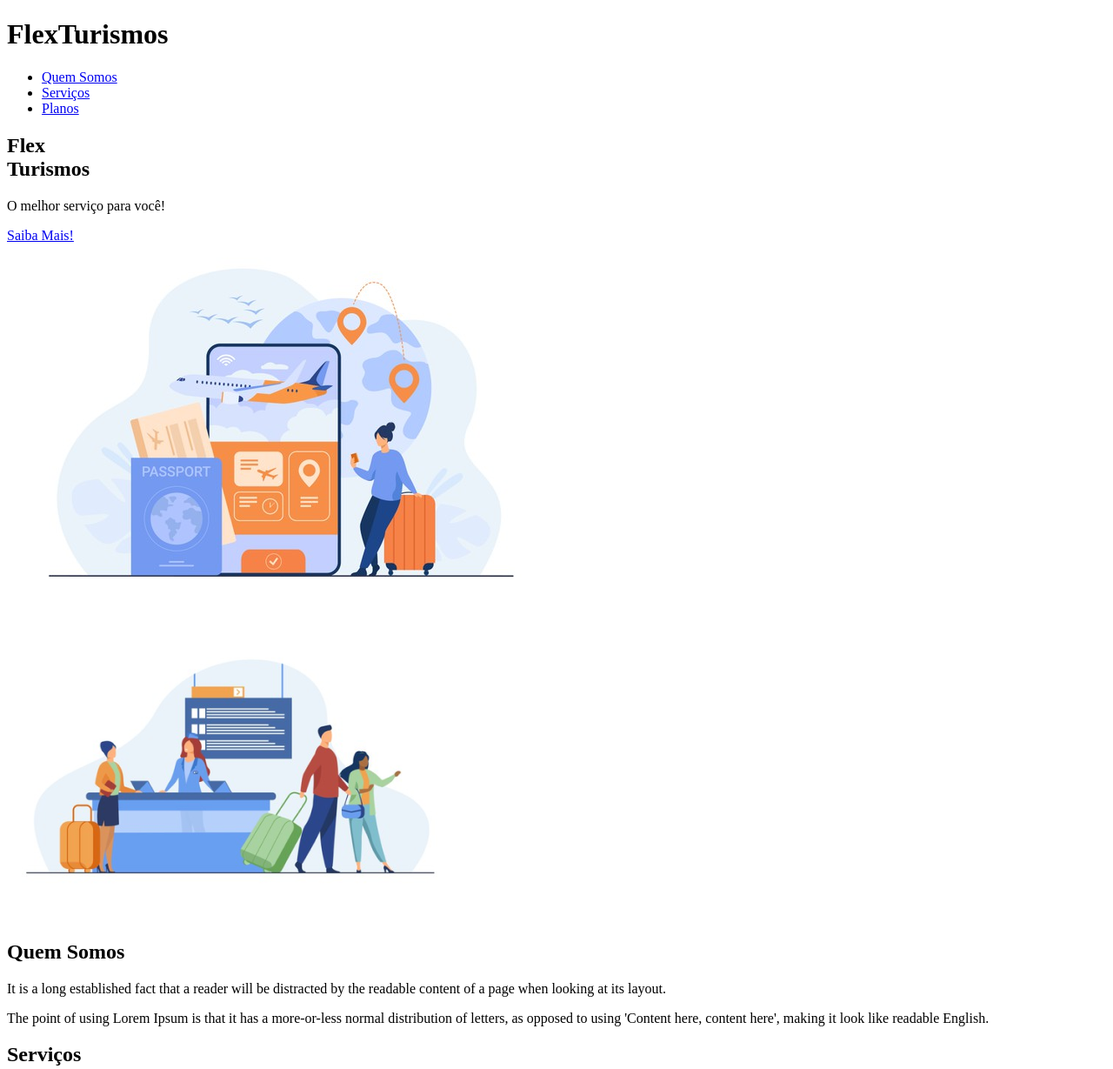
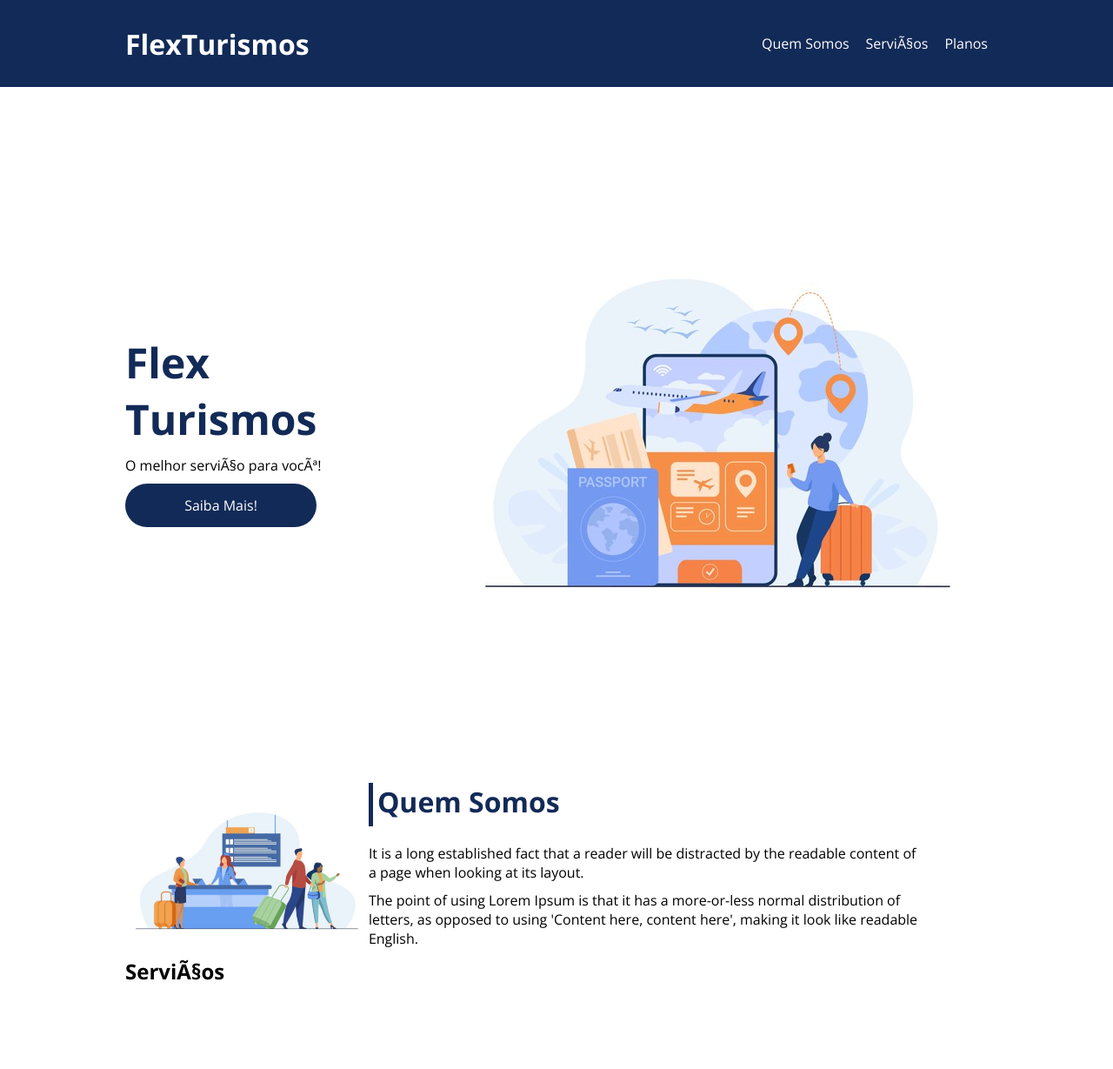
Before and after one commit to D-Morais/landing-page, a plain HTML site: page index.html in a window 1280 px wide. Shown: the top 1229 px of the page at 87% size. Drawn offline with nearby package versions, Linux system fonts and the light colour scheme.

Commit message:
Adicionando CSS a página

```diff
--- a/index.html
+++ b/index.html
@@ -1,23 +1,27 @@
 <!DOCTYPE html>
 <html lang="pt-br">
 <head>
-    <meta charset="UTF-8">
+    <metact charset="UTF-8">
     <meta name="viewport" content="width=device-width, initial-scale=1.0">
     <title>Flex Turismos</title>
     <link rel="stylesheet" href="style.css">
+    <link rel="preconnect" href="https://fonts.googleapis.com">
+    <link href="https://fonts.googleapis.com/css2?family=Open+Sans:ital,wght@0,300;0,400;0,600;0,700;1,400;1,600&display=swap" rel="stylesheet">
 </head>
 <body>
     <header>
-        <h1>FlexTurismos</h1>
-        <ul>
-            <li><a href="#quem-somos">Quem Somos</a></li>
-            <li><a href="#servicos">Serviços</a></li>
-            <li><a href="#planos">Planos</a></li>
-        </ul>
+        <div class="flex-container menu">
+            <div><h1>FlexTurismos</h1></div>
+            <ul class="list-items">
+                <li><a href="#quem-somos">Quem Somos</a></li>
+                <li><a href="#servicos">Serviços</a></li>
+                <li><a href="#planos">Planos</a></li>
+            </ul>
+        </div>
     </header>
     <main>
-        <section>
-            <div>
+        <section class="flex-container apresentacao">
+            <div class="texto-apresentacao">
                 <h1>Flex <br>Turismos</h1>
                 <p>O melhor serviço para você!</p>
                 <a href="#">Saiba Mais!</a>
@@ -26,17 +30,17 @@
                 <div><img src="./img/0-main.png" alt="banner de apresentação"></div>
             </div>
         </section>
-        <section>
-            <div>
-                <img src="./img/1-quem-somos.png" alt="balcão de atendimento">
-            </div>
+        <section class="flex-container" id="quem-somos">
             <div>
                 <h2>Quem Somos</h2>
                 <p>It is a long established fact that a reader will be distracted by the readable content of a page when looking at its layout.</p>
                 <p>The point of using Lorem Ipsum is that it has a more-or-less normal distribution of letters, as opposed to using 'Content here, content here', making it look like readable English.</p>
             </div>
+            <div>
+                <img src="./img/1-quem-somos.png" alt="balcão de atendimento">
+            </div>
         </section>
-        <section>
+        <section class="flex-container">
             <div>
                 <h2>Serviços</h2>
             </div>
@@ -58,7 +62,7 @@
                 </div>
             </div>
         </section>
-        <section>
+        <section class="flex-container">
             <div>
                 <h3>Plano 1</h3>
                 <ul>
@@ -93,7 +97,7 @@
             </div>
         </section>
     </main>
-    <footer>
+    <footer class="flex-container">
         <p>&copy; 2022 CSS Flexbox</p>
         <p>Desenvolvido por: Dionata Morais</p>
     </footer>
--- a/style.css
+++ b/style.css
@@ -0,0 +1,107 @@
+*{
+    margin: 0;
+    padding: 0;
+    font-family: 'Open Sans', sans-serif;
+}
+
+ul{
+    list-style: none;
+    margin: 0;
+    padding: 0;
+}
+
+ul li a{
+    text-decoration: none;
+}
+
+div img{
+    display: block;
+    width: 100%;
+}
+
+.flex-container{
+    display: flex;
+    max-width: 992px;
+    margin: auto;
+    width: 100%;
+}
+
+header {
+    background-color: #122A57;
+    height: 100px;
+    display: flex;
+    align-items: center;
+    color: #fff;
+}
+
+header .list-items{
+    display: flex;
+    max-width: 260px;
+    width: 100%;
+    justify-content: space-between;
+    align-items: center;
+}
+.list-items li a{
+    color: #fff;
+}
+header .menu {
+    justify-content: space-between;
+}
+
+.apresentacao{
+    height: 100vh;
+    align-items: center;
+    justify-content: space-between;
+}
+
+.apresentacao .texto-apresentacao{
+    min-height: 200px;
+}
+
+.texto-apresentacao h1{
+    color: #122A57;
+    font-size: 48px;
+    margin-bottom: 10px;
+}
+
+.texto-apresentacao a{
+    background-color: #122A57;
+    color: #fff;
+    text-align: center;
+    border-radius: 30px;
+    width: 220px;
+    display: block;
+    text-decoration: none;
+    height: 50px;
+    line-height: 50px;
+    margin-top: 10px;
+    margin-bottom: 10px;
+}
+
+#quem-somos{
+    flex-direction: row-reverse;
+    align-items: center;
+    justify-content: space-between;
+}
+
+#quem-somos h2{
+    font-size: 32px;
+    color: #122A57;
+    display: flex;
+    margin-bottom: 20px;
+
+}
+
+#quem-somos h2::before{
+    content: "";
+    height: 50px;
+    width: 5px;
+    margin-right: 5px;
+    background-color: #122A57;
+    position: relative;
+}
+
+#quem-somos p{
+    margin-bottom: 10px;
+    width: 90%;
+}
```
